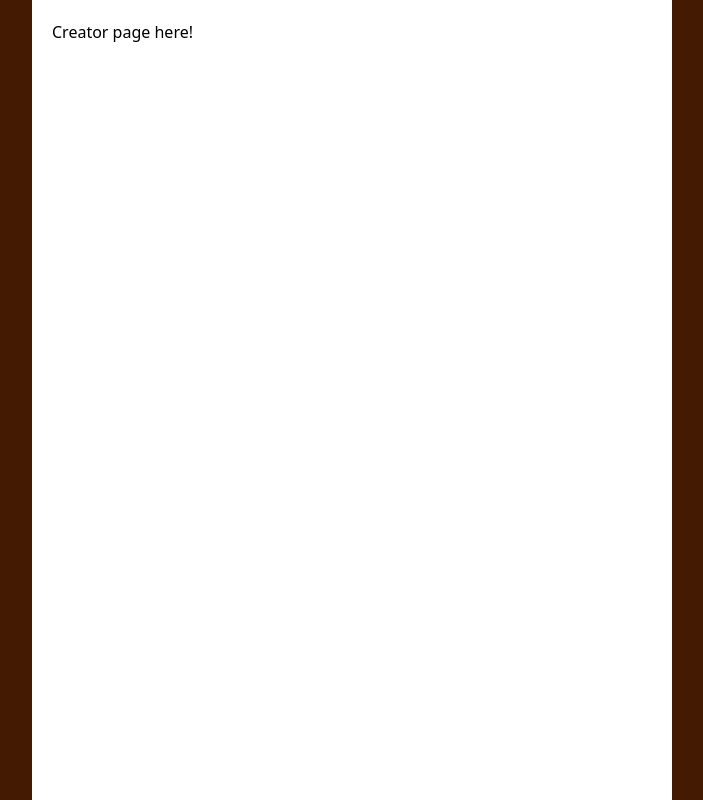
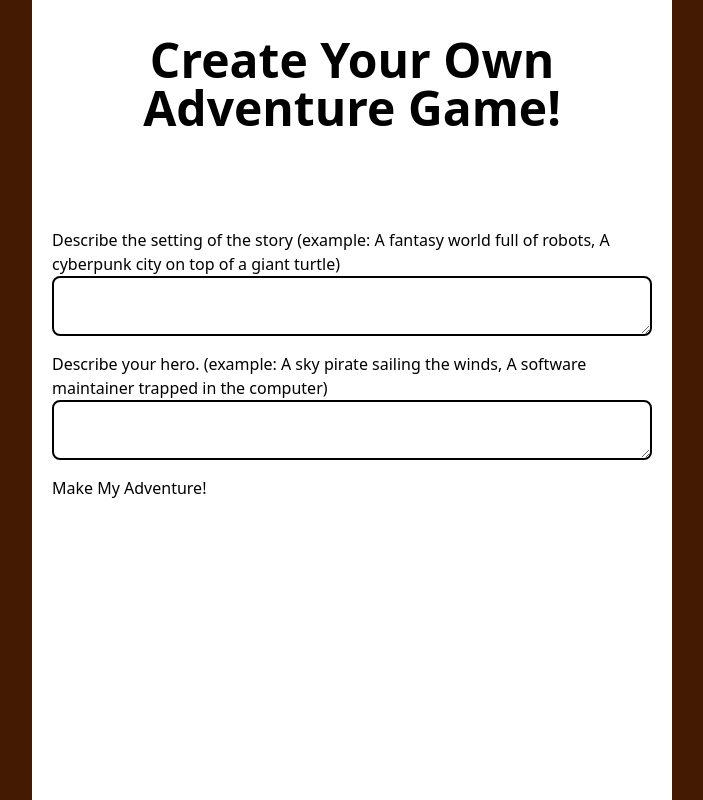
Before and after one commit to kallepronk/MYOAG, a SvelteKit app: page /adventure-creator in a window 1280 px wide. Shown: the whole page, without its empty margins (288-991 px from the left). Built offline with nearby package versions, Linux system fonts and the light colour scheme.

Commit message:
add creator page with form

```diff
--- a/src/routes/adventure-creator/+page.svelte
+++ b/src/routes/adventure-creator/+page.svelte
@@ -1 +1,49 @@
-Creator page here!
+<script>
+    import TextInput from "./TextInput.svelte";
+    import Modal from "../../shared/Modal.svelte";
+    const answers = {
+        setting: "",
+        hero: "",
+    }
+
+    let showModal = false;
+
+     function setModalFalse() {
+        showModal = false;
+    }
+
+    function createAdventure() {
+        console.log(answers)
+        setModalFalse()
+    }
+
+    function handleSubmit() {
+        showModal = true
+    }
+</script>
+
+<!-- Modal opens when all settings have been filled in -->
+<Modal {showModal} on:click={setModalFalse}>
+    <div slot="title">
+        <h2>Confirm your choice:</h2>
+    </div>
+    <h3 class="font-extrabold">Setting:</h3>
+    <p>{answers.setting}</p>
+    <h3 class="font-extrabold">Hero:</h3>
+    <p>{answers.hero}</p>
+    <button class="bg-red-600 p-4 rounded-2xl" on:click={setModalFalse}>Cancel</button>
+    <button class="bg-green-600 p-4 rounded-2xl" on:click={createAdventure}>Confirm</button>
+</Modal>
+
+
+<!-- Page -->
+<h1 class="text-center font-extrabold text-5xl mb-24 mt-4 block">Create Your Own Adventure Game!</h1>
+
+<form on:submit={handleSubmit}>
+    <TextInput bind:input={answers.setting}
+            description="Describe the setting of the story (example: A fantasy world full of robots, A cyberpunk city on top of a giant turtle)"/>
+    <TextInput bind:input={answers.hero}
+            description="Describe your hero. (example: A sky pirate sailing the winds, A software maintainer trapped in the computer)"/>
+
+    <button>Make My Adventure!</button>
+</form>
```
